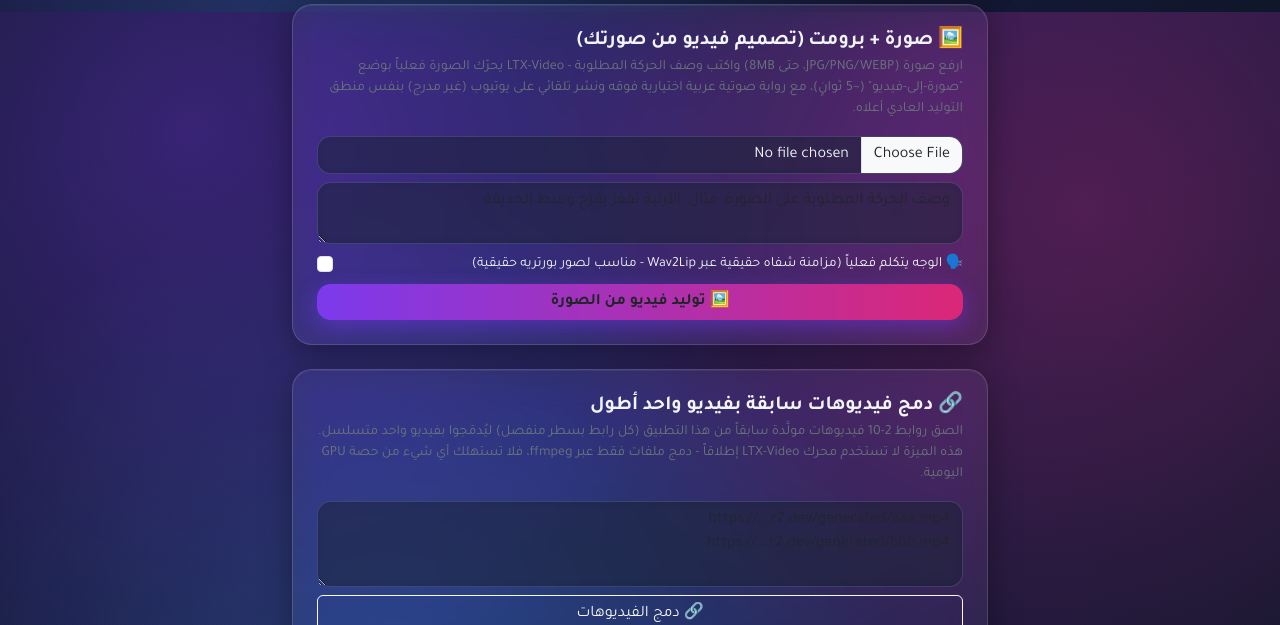
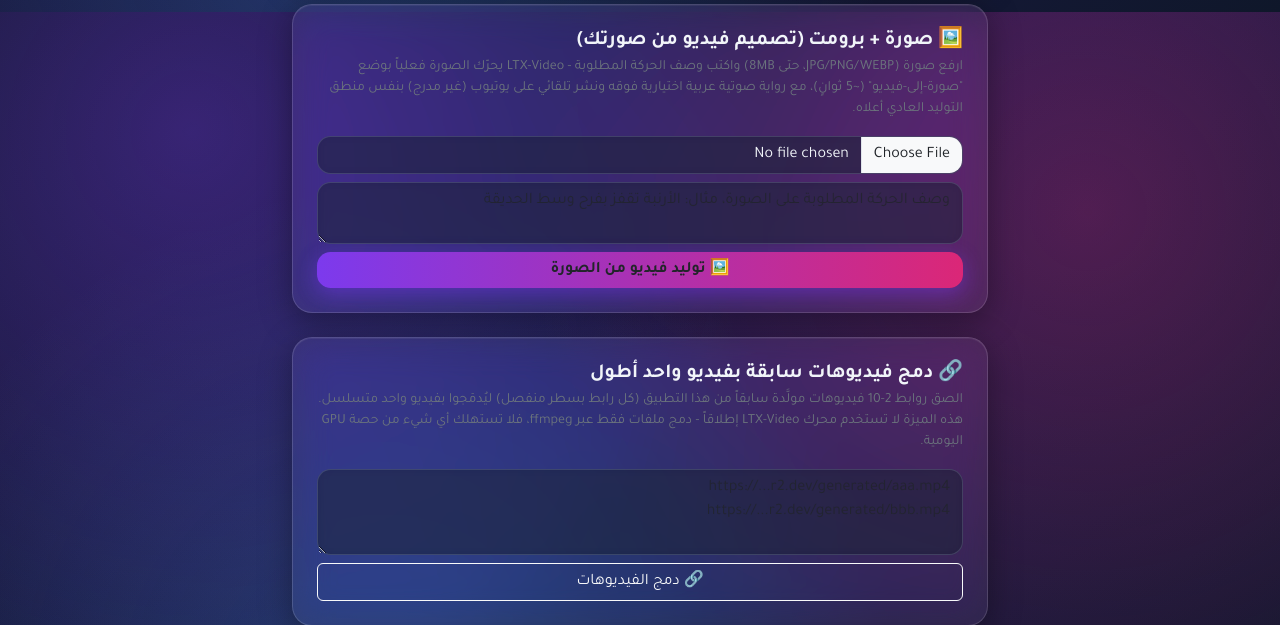
Before and after one commit to ali1065582-bit/cartoon-video-app, a FastAPI app: template templates/index.html in a window 1280 px wide. Shown: the part 788-1413 px from the top of the page. Run offline with FastAPI, Linux system fonts and the light colour scheme; the template is opened without the code that fills it, so the values that code supplies are empty; some libraries are stand-ins or nearby versions.

Commit message:
fix: hide broken talking-mode checkbox (Wav2Lip Space down)

```diff
--- a/templates/index.html
+++ b/templates/index.html
@@ -169,12 +169,12 @@
     </p>
     <input type="file" id="imageUploadInput" class="form-control mb-2" accept="image/png,image/jpeg,image/webp">
     <textarea id="imagePromptInput" class="form-control mb-2" rows="2" placeholder="وصف الحركة المطلوبة على الصورة، مثال: الأرنبة تقفز بفرح وسط الحديقة"></textarea>
-    <div class="form-check mb-2">
-      <input class="form-check-input" type="checkbox" id="talkingModeCheck">
-      <label class="form-check-label small" for="talkingModeCheck">
-        🗣️ الوجه يتكلم فعلياً (مزامنة شفاه حقيقية عبر Wav2Lip - مناسب لصور بورتريه حقيقية)
-      </label>
-    </div>
+    <!-- ملاحظة: خيار "الوجه يتكلم فعلياً" (Wav2Lip) مخفي مؤقتاً من الواجهة لأن
+         مساحة manavisrani07/gradio-lipsync-wav2lip المجانية على Hugging Face معطلة
+         حالياً (AppError من السيرفر نفسه)، وكل البدائل المجانية الأخرى إما متوقفة
+         (PAUSED) أو بها خطأ تشغيل (RUNTIME_ERROR). الكود الخلفي (main.py) يدعم هذه
+         الميزة بالكامل عبر talking_mode - يكفي إعادة إظهار هذا الـ checkbox لاحقاً
+         إذا توفرت مساحة Wav2Lip مستقرة، أو عند ربط خدمة مدفوعة مثل Replicate. -->
     <button id="imageVideoBtn" class="btn btn-generate w-100 fw-bold">🖼️ توليد فيديو من الصورة</button>
     <div id="imageVideoSpinner" class="text-center my-3 d-none">
       <div class="spinner-border text-light" role="status"></div>
@@ -391,7 +391,7 @@
       form.append('image', file);
       form.append('prompt', prompt);
       form.append('voice', voiceSelect.value);
-      form.append('talking_mode', document.getElementById('talkingModeCheck').checked ? 'true' : 'false');
+      form.append('talking_mode', 'false'); // مؤقتاً معطّل من الواجهة، راجع الملاحظة أعلاه
 
       const res = await fetch('/api/generate-image-video', { method: 'POST', body: form });
       const data = await res.json();
```
